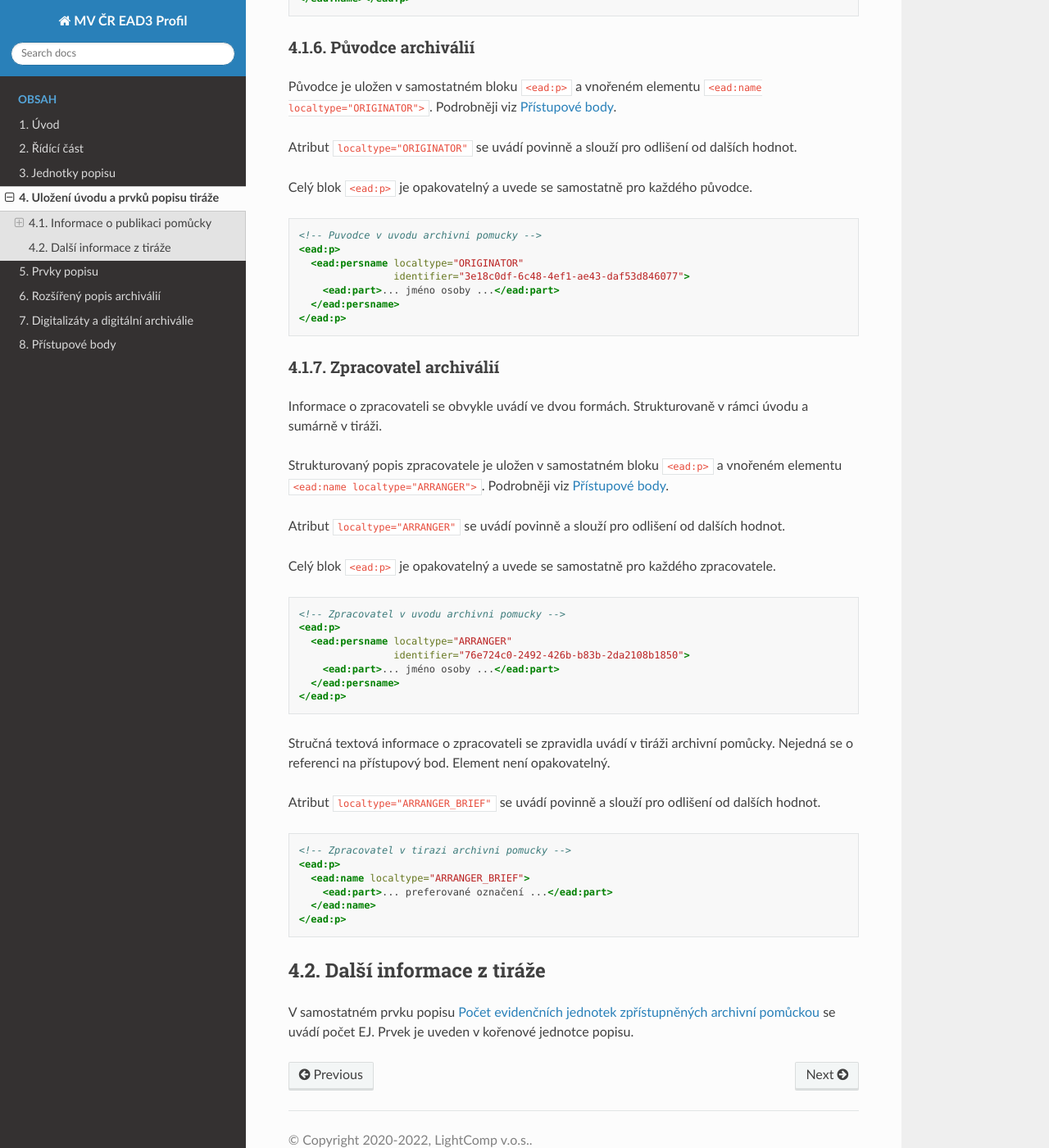
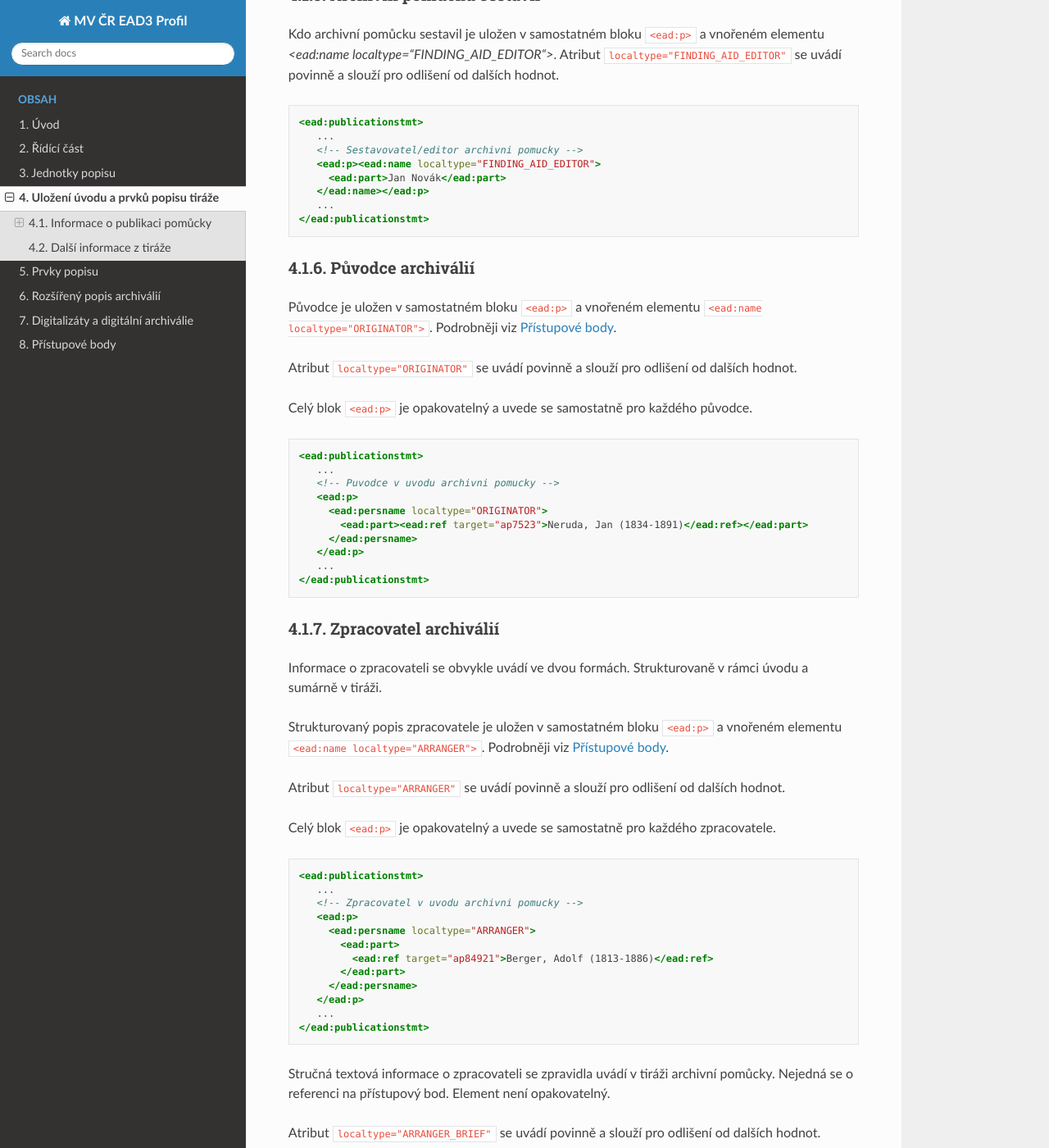
Before and after one commit to elzasw/ead3doc, a Sphinx documentation site: the page built from doc/source/uvod-pomucky.rst, in a window 1280 px wide and 1400 px high, scrolled down 1776 px. Shown: the whole window at 82% size. Built offline with Sphinx 7.4.7 and the Read the Docs theme 2.0.0, drawn with Linux system fonts in a browser that asks for light colours; some of the changed text lies outside the part shown.

Commit message:
Revize příkladů v kapitole 4

```diff
--- a/doc/source/uvod-pomucky.rst
+++ b/doc/source/uvod-pomucky.rst
@@ -45,6 +45,7 @@ pro odlišení od dalších hodnot.
      ...
  </ead:publicationstmt>
 
+
 .. _ead_faintro_releasedateplace:
 
 Datum a místo vydání
@@ -56,8 +57,12 @@ pro odlišení od dalších hodnot.
 
 .. code-block:: xml
 
+ <ead:publicationstmt>
+    ...
     <!-- Datum a misto vydani  -->
     <ead:date localtype="RELEASE_DATE_PLACE">V Praze 25.8.2020</ead:date>
+    ...
+ </ead:publicationstmt>
 
 
 .. _ead_faintro_descdate:
@@ -71,8 +76,12 @@ pro odlišení od dalších hodnot.
 
 .. code-block:: xml
 
+ <ead:publicationstmt>
+    ...
     <!-- Datum (data) popisu -->
     <ead:date localtype="DESCRIPTION_DATE">leden - květen 2020</ead:date>
+    ...
+ </ead:publicationstmt>
 
 
 .. _ead_faintro_fadate:
@@ -86,8 +95,12 @@ pro odlišení od dalších hodnot.
 
 .. code-block:: xml
 
+ <ead:publicationstmt>
+    ...
     <!-- Datum zachyceneho stavu -->
     <ead:date localtype="FINDING_AID_DATE">1.4.2020</ead:date>
+    ...
+ </ead:publicationstmt>
 
 
 .. _ead_faintro_faeditor:
@@ -102,10 +115,14 @@ pro odlišení od dalších hodnot.
 
 .. code-block:: xml
 
+ <ead:publicationstmt>
+    ...
     <!-- Sestavovatel/editor archivni pomucky -->
     <ead:p><ead:name localtype="FINDING_AID_EDITOR">
       <ead:part>Jan Novák</ead:part>
     </ead:name></ead:p>
+    ...
+ </ead:publicationstmt>
 
 
 .. _ead_faintro_originator:
@@ -124,13 +141,16 @@ Celý blok ``<ead:p>`` je opakovatelný a uvede se samostatně pro každého pů
 
 .. code-block:: xml
 
+ <ead:publicationstmt>
+    ...
     <!-- Puvodce v uvodu archivni pomucky -->
     <ead:p>
-      <ead:persname localtype="ORIGINATOR"
-                    identifier="3e18c0df-6c48-4ef1-ae43-daf53d846077">
-        <ead:part>... jméno osoby ...</ead:part>
+      <ead:persname localtype="ORIGINATOR">
+        <ead:part><ead:ref target="ap7523">Neruda, Jan (1834-1891)</ead:ref></ead:part>
       </ead:persname>
     </ead:p>
+    ...
+ </ead:publicationstmt>
 
 
 .. _ead_faintro_arranger:
@@ -152,13 +172,18 @@ Celý blok ``<ead:p>`` je opakovatelný a uvede se samostatně pro každého zpr
 
 .. code-block:: xml
 
+ <ead:publicationstmt>
+    ...
     <!-- Zpracovatel v uvodu archivni pomucky -->
     <ead:p>
-      <ead:persname localtype="ARRANGER"
-                    identifier="76e724c0-2492-426b-b83b-2da2108b1850">
-        <ead:part>... jméno osoby ...</ead:part>
+      <ead:persname localtype="ARRANGER">
+        <ead:part>
+          <ead:ref target="ap84921">Berger, Adolf (1813-1886)</ead:ref>
+        </ead:part>
       </ead:persname>
     </ead:p>
+    ...
+ </ead:publicationstmt>
 
 
 Stručná textová informace o zpracovateli se zpravidla uvádí v tiráži
@@ -170,12 +195,16 @@ pro odlišení od dalších hodnot.
 
 .. code-block:: xml
 
+ <ead:publicationstmt>
+    ...
     <!-- Zpracovatel v tirazi archivni pomucky -->
     <ead:p>
       <ead:name localtype="ARRANGER_BRIEF">
         <ead:part>... preferované označení ...</ead:part>
       </ead:name>
     </ead:p>
+    ...
+ </ead:publicationstmt>
 
 
 Další informace z tiráže
```
